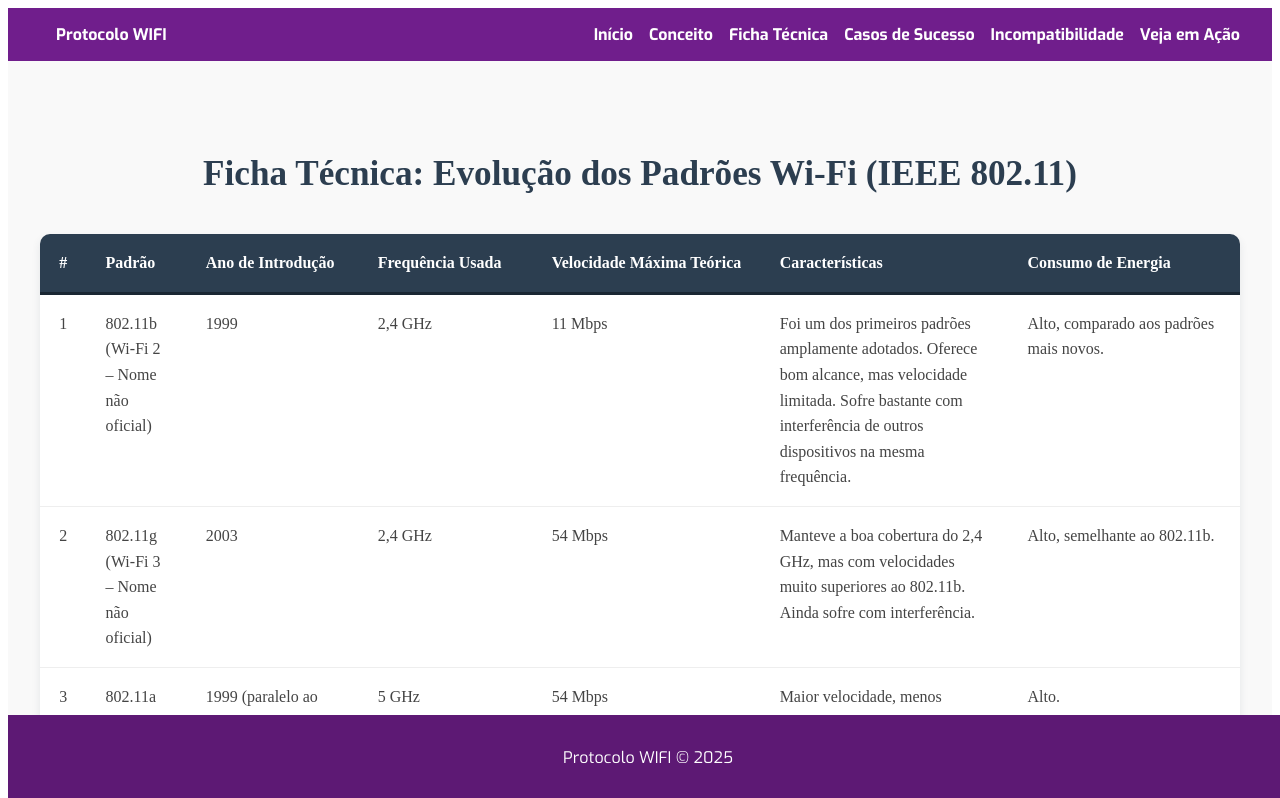
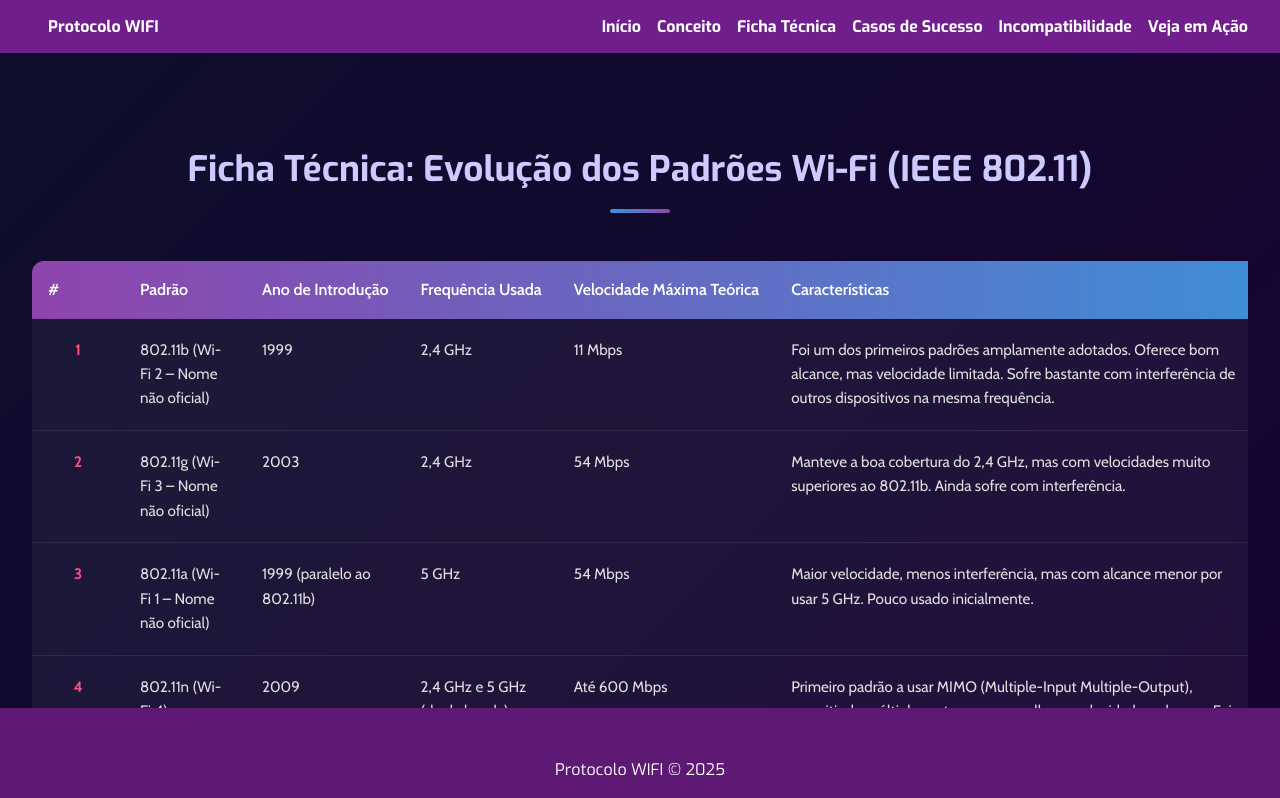
Before and after one commit to ju130-star/Protocolo_WiFi, an Angular app in the folder protocolo-wifi/: page /secao3 in a window 1280 px wide. Shown: the top 798 px of the page. Built offline with nearby package versions, Linux system fonts and the light colour scheme.

Commit message:
Finalizando Estilização

```diff
--- a/protocolo-wifi/src/app/pages/inicio/inicio.component.scss
+++ b/protocolo-wifi/src/app/pages/inicio/inicio.component.scss
@@ -25,11 +25,13 @@
       font-size: 3rem;
       font-weight: bold;
       margin-bottom: 1rem;
+      font-family: Exo, sans-serif;
     }
 
     .slogan {
       font-size: 1.5rem;
       font-style: italic;
+      font-family: Poppins, sans-serif;
     }
   }
 }
--- a/protocolo-wifi/src/app/pages/secao2/secao2.component.scss
+++ b/protocolo-wifi/src/app/pages/secao2/secao2.component.scss
@@ -1,41 +1,74 @@
-// =================== O QUE É ==================
 .o-que-e {
-  background-color: #f9f9f9;
-  color: #333;
+  background: linear-gradient(135deg, #0e0e2c, #1a0033); // fundo escuro elegante
   padding: 4rem 2rem;
+  color: #ffffff;
+  position: relative;
 
   h2 {
+    font-family: 'Exo', sans-serif;
+    font-size: 2.5rem;
     text-align: center;
-    font-size: 2.2rem;
-    margin-bottom: 2rem;
-    color: #2c3e50;
+    color: #cecaff; // rosa da paleta
+    margin-bottom: 3rem;
+    font-weight: 700;
+
+    &::after {
+      content: "";
+      display: block;
+      width: 60px;
+      height: 4px;
+      background: linear-gradient(to right, #3498db, #8e44ad);
+      margin: 1rem auto 0;
+      border-radius: 2px;
+    }
   }
 
   .explicacao {
     display: flex;
     flex-wrap: wrap;
-    align-items: center;
+    justify-content: center;
+    align-items: flex-start;
     gap: 2rem;
-    max-width: 900px;
+    max-width: 1200px;
     margin: 0 auto;
 
     .texto {
-      flex: 1;
-      min-width: 280px;
+      flex: 1 1 400px;
+      font-family: 'Cabin', sans-serif;
 
       p {
-        font-size: 1rem;
-        line-height: 1.5;
-        margin-bottom: 1rem;
+        background: rgba(255, 255, 255, 0.05);
+        padding: 1.5rem;
+        border-left: 4px solid #3498db;
+        border-radius: 10px;
+        margin-bottom: 1.5rem;
+        font-size: 1.1rem;
+        line-height: 1.7;
+        color: #f1f1f1;
+        box-shadow: 0 4px 20px rgba(0, 0, 0, 0.3);
+        backdrop-filter: blur(4px);
+        transition: border-color 0.3s ease;
+
+        &:last-of-type {
+          border-left-color: #8e44ad;
+        }
+
+        &:hover {
+          border-left-color: #ff4f81;
+        }
       }
     }
 
     img {
-      flex: 1;
-      max-width: 400px;
-      width: 100%;
-      border-radius: 10px;
-      object-fit: contain;
+      flex: 1 1 300px;
+      max-width: 100%;
+      border-radius: 12px;
+      box-shadow: 0 12px 25px rgba(0, 0, 0, 0.4);
+      transition: transform 0.3s ease;
+
+      &:hover {
+        transform: scale(1.05);
+      }
     }
   }
 }
--- a/protocolo-wifi/src/app/pages/secao3/secao3.component.scss
+++ b/protocolo-wifi/src/app/pages/secao3/secao3.component.scss
@@ -1,63 +1,119 @@
-// =================== FICHA TÉCNICA ==================
 .ficha-tecnica {
-  background-color: #f9f9f9;
-  color: #333;
+  background: linear-gradient(135deg, #0e0e2c, #1a0033);
   padding: 4rem 2rem;
+  color: #fff;
 
   h2 {
+    font-family: 'Exo', sans-serif;
+    font-size: 2.2rem;
     text-align: center;
-    font-size: 2.2rem;
-    margin-bottom: 2.5rem;
-    color: #2c3e50;
+    color: #cecaff;
+    margin-bottom: 3rem;
+    font-weight: 700;
+
+    &::after {
+      content: '';
+      display: block;
+      width: 60px;
+      height: 4px;
+      margin: 1rem auto 0;
+      background: linear-gradient(to right, #3498db, #8e44ad);
+      border-radius: 2px;
+    }
   }
 
   .tabela-completa {
-    max-width: 1200px; // mais largura para a tabela
-    margin: 0 auto;
+    max-width: 100%;
     overflow-x: auto;
-    border-radius: 10px;
-    box-shadow: 0 4px 8px rgba(44, 62, 80, 0.1);
 
     table {
       width: 100%;
-      border-collapse: separate;
-      border-spacing: 0;
-      font-size: 1rem;
-      line-height: 1.6;
-      min-width: 900px; // garante largura mínima para melhor visualização
+      min-width: 1100px; // aumentei um pouco mais pra ter espaço extra
+      border-collapse: collapse;
+      font-family: 'Cabin', sans-serif;
+      border-radius: 12px;
+      overflow: hidden;
+      background-color: rgba(255, 255, 255, 0.05);
+      backdrop-filter: blur(5px);
+      box-shadow: 0 0 20px rgba(0, 0, 0, 0.4);
 
       thead {
-        background-color: #2c3e50;
-        color: #fff;
+        background: linear-gradient(to right, #8e44ad, #3498db);
 
         th {
-          padding: 1rem 1.2rem;
+          padding: 1.2rem 1rem;
+          font-weight: 600;
+          color: #fff;
           text-align: left;
-          font-weight: 700;
-          border-bottom: 3px solid #1a2733;
+          font-size: 1rem;
           white-space: nowrap;
         }
       }
 
       tbody {
         tr {
-          background-color: #fff;
-          border-bottom: 1px solid #ddd;
-          transition: background-color 0.3s ease;
+          border-bottom: 1px solid rgba(255, 255, 255, 0.08);
+          transition: background 0.3s;
 
           &:hover {
-            background-color: #e9f0f7;
+            background-color: rgba(255, 255, 255, 0.04);
           }
-        }
 
-        td {
-          padding: 1rem 1.2rem;
-          vertical-align: top;
-          border-bottom: 1px solid #eee;
-          color: #444;
-          word-break: break-word; // evita overflow de texto longo
+          td {
+            padding: 1.2rem 1rem;
+            font-size: 0.95rem;
+            color: #e0e0e0;
+            vertical-align: top;
+            line-height: 1.6;
+            word-break: break-word;
+
+            &:first-child {
+              font-weight: bold;
+              color: #ff4f81;
+              text-align: center;
+              width: 60px; // maior para o número
+              min-width: 60px;
+            }
+
+            &:nth-child(2),
+            // Padrão
+            &:nth-child(3),
+            // Ano
+            &:nth-child(4) {
+              // Frequência
+              width: 90px; // mais estreitas
+              min-width: 90px;
+            }
+
+            &:nth-child(6) {
+              // Características
+              width: 450px; // maior para texto longo
+              min-width: 450px;
+            }
+
+            &:nth-child(5),
+            // Velocidade Máxima
+            &:nth-child(7) {
+              // Consumo de Energia
+              width: 130px;
+              min-width: 130px;
+            }
+          }
         }
       }
     }
+
+    &::-webkit-scrollbar {
+      height: 10px;
+    }
+
+    &::-webkit-scrollbar-thumb {
+      background: #8e44ad;
+      border-radius: 8px;
+    }
+
+    &::-webkit-scrollbar-track {
+      background: transparent;
+    }
   }
 }
--- a/protocolo-wifi/src/app/pages/secao4/secao4.component.scss
+++ b/protocolo-wifi/src/app/pages/secao4/secao4.component.scss
@@ -1,41 +1,83 @@
-// =================== CASOS DE SUCESSO ==================
 .casos-sucesso {
-  background-color: #f9f9f9;
-  color: #333;
-  padding: 4rem 2rem;
+  background: linear-gradient(135deg, #0e0e2c, #1a0033);  min-height: 100vh; // cobre a altura da tela
+  width: 100%; // largura total, sem overflow
+  padding: 3rem 2rem; // padding horizontal menor para evitar overflow
+  border-radius: 0;
+  color: #ddd;
+  font-family: 'Cabin', sans-serif;
+  box-sizing: border-box; // importante para conter padding/border
 
   h2 {
+    font-family: 'Exo', sans-serif;
+    font-weight: 700;
+    font-size: 2.5rem;
     text-align: center;
-    font-size: 2.2rem;
-    margin-bottom: 2rem;
-    color: #2c3e50;
+    color: #cecaff;
+    margin-bottom: 3rem;
+    border-bottom: 2px solid #5a1a66;
+    padding-bottom: 0.5rem;
   }
 
   .caso {
     display: flex;
-    flex-wrap: wrap;
+    gap: 2rem;
     margin-bottom: 3rem;
-    align-items: center;
-    gap: 1.5rem;
+    align-items: flex-start;
+    max-width: 1200px; // limita a largura máxima para evitar estourar
+    margin-left: auto;
+    margin-right: auto;
 
     img {
-      width: 100%;
-      max-width: 400px;
+      width: 280px;
+      height: 180px;
       border-radius: 10px;
+      object-fit: cover;
+      flex-shrink: 0;
+      box-shadow: 0 0 8px rgba(211, 108, 166, 0.3);
     }
 
     .texto {
       flex: 1;
-      min-width: 250px;
 
       h3 {
+        font-family: 'Exo', sans-serif;
+        font-weight: 600;
         font-size: 1.5rem;
-        color: #2c3e50;
+        color: #cecaff;
+        margin-bottom: 0.5rem;
       }
 
       p {
-        font-size: 1rem;
+        font-size: 1.1rem;
         line-height: 1.5;
+        color: #ccc;
+      }
+    }
+  }
+
+  @media (max-width: 768px) {
+    padding: 3rem 1.5rem;
+
+    .caso {
+      flex-direction: column;
+      gap: 1.5rem;
+      max-width: 100%;
+
+      img {
+        width: 100%;
+        height: auto;
+        max-height: 280px;
+        margin-bottom: 1rem;
+      }
+
+      .texto {
+        h3 {
+          font-size: 1.3rem;
+        }
+
+        p {
+          font-size: 1rem;
+        }
       }
     }
   }
--- a/protocolo-wifi/src/app/pages/secao6/secao6.component.scss
+++ b/protocolo-wifi/src/app/pages/secao6/secao6.component.scss
@@ -1,44 +1,52 @@
-// =================== VEJA EM AÇÃO ==================
 .veja-em-acao {
-  background-color: #f9f9f9;
-  color: #333;
+  background: linear-gradient(135deg, #0e0e2c, #1a0033); // fundo escuro elegante  color: #f0e6ff;
   padding: 4rem 2rem;
+  font-family: 'Cabin', sans-serif;
+  width: 100vw;
+  box-sizing: border-box;
 
   h2 {
+    font-family: 'Exo', sans-serif;
     text-align: center;
-    font-size: 2.2rem;
-    margin-bottom: 2rem;
-    color: #2c3e50;
+    font-size: 2.4rem;
+    margin-bottom: 2.5rem;
+    color: #e3d7ff;
   }
 
   .video-container {
     display: flex;
     justify-content: center;
-    margin-bottom: 2rem;
+    margin-bottom: 2.5rem;
 
     iframe {
       width: 100%;
-      max-width: 700px;
-      height: 400px;
-      border-radius: 10px;
+      max-width: 900px;
+      height: 480px;
+      border-radius: 12px;
       border: none;
+      box-shadow: 0 0 20px rgba(106, 13, 173, 0.7);
     }
   }
 
   .descricao-video {
-    max-width: 800px;
+    max-width: 900px;
     margin: 0 auto;
     text-align: center;
 
     h3 {
-      font-size: 1.5rem;
-      color: #2c3e50;
+      font-family: 'Exo', sans-serif;
+      font-size: 1.8rem;
+      color: #d9caff;
       margin-bottom: 1rem;
     }
 
     p {
-      font-size: 1rem;
-      line-height: 1.6;
+      font-family: 'Cabin', sans-serif;
+      font-size: 1.1rem;
+      line-height: 1.7;
+      color: #e6dbff;
+      max-width: 850px;
+      margin: 0 auto;
     }
   }
 }
--- a/protocolo-wifi/src/index.html
+++ b/protocolo-wifi/src/index.html
@@ -6,6 +6,9 @@
   <style>
     @import url('https://fonts.googleapis.com/css2?family=Cabin:ital,wght@0,400..700;1,400..700&display=swap');
     @import url('https://fonts.googleapis.com/css2?family=Cabin:ital,wght@0,400..700;1,400..700&family=Exo:ital,wght@0,100..900;1,100..900&display=swap');
+    @import url('https://fonts.googleapis.com/css2?family=Open+Sans:ital,wght@0,300..800;1,300..800&display=swap');
+    @import url('https://fonts.googleapis.com/css2?family=Inter:ital,opsz,wght@0,14..32,100..900;1,14..32,100..900&family=Open+Sans:ital,wght@0,300..800;1,300..800&display=swap');
+    @import url('https://fonts.googleapis.com/css2?family=Inter:ital,opsz,wght@0,14..32,100..900;1,14..32,100..900&family=Open+Sans:ital,wght@0,300..800;1,300..800&family=Poppins:ital,wght@0,100;0,200;0,300;0,400;0,500;0,600;0,700;0,800;0,900;1,100;1,200;1,300;1,400;1,500;1,600;1,700;1,800;1,900&display=swap');
 </style>
   <base href="/">
   <meta name="viewport" content="width=device-width, initial-scale=1">
--- a/protocolo-wifi/src/styles.scss
+++ b/protocolo-wifi/src/styles.scss
@@ -1 +1,21 @@
-/* You can add global styles to this file, and also import other style files */
+footer {
+  background-color: #5d1974;
+  color: #ffffff;
+  text-align: center;
+  padding: 1rem 0;
+  position: fixed;
+  bottom: 0;
+  width: 100%;
+  height: 60px; // altura fixa do footer
+  line-height: 60px; // centraliza verticalmente o texto
+  font-family: 'Exo', sans-serif;
+  z-index: 10;
+}
+
+body {
+  padding-bottom: 60px; // espaço para o footer fixo
+  margin: 0; // remove margens padrão
+  box-sizing: border-box;
+  min-height: 100vh;
+  overflow-x: hidden; // evita scroll horizontal
+}
```
Also changed, not shown: protocolo-wifi/src/app/pages/secao5/secao5.component.scss (+61 -21 lines), 1 other file (tests, documents, lock files or other folders).
